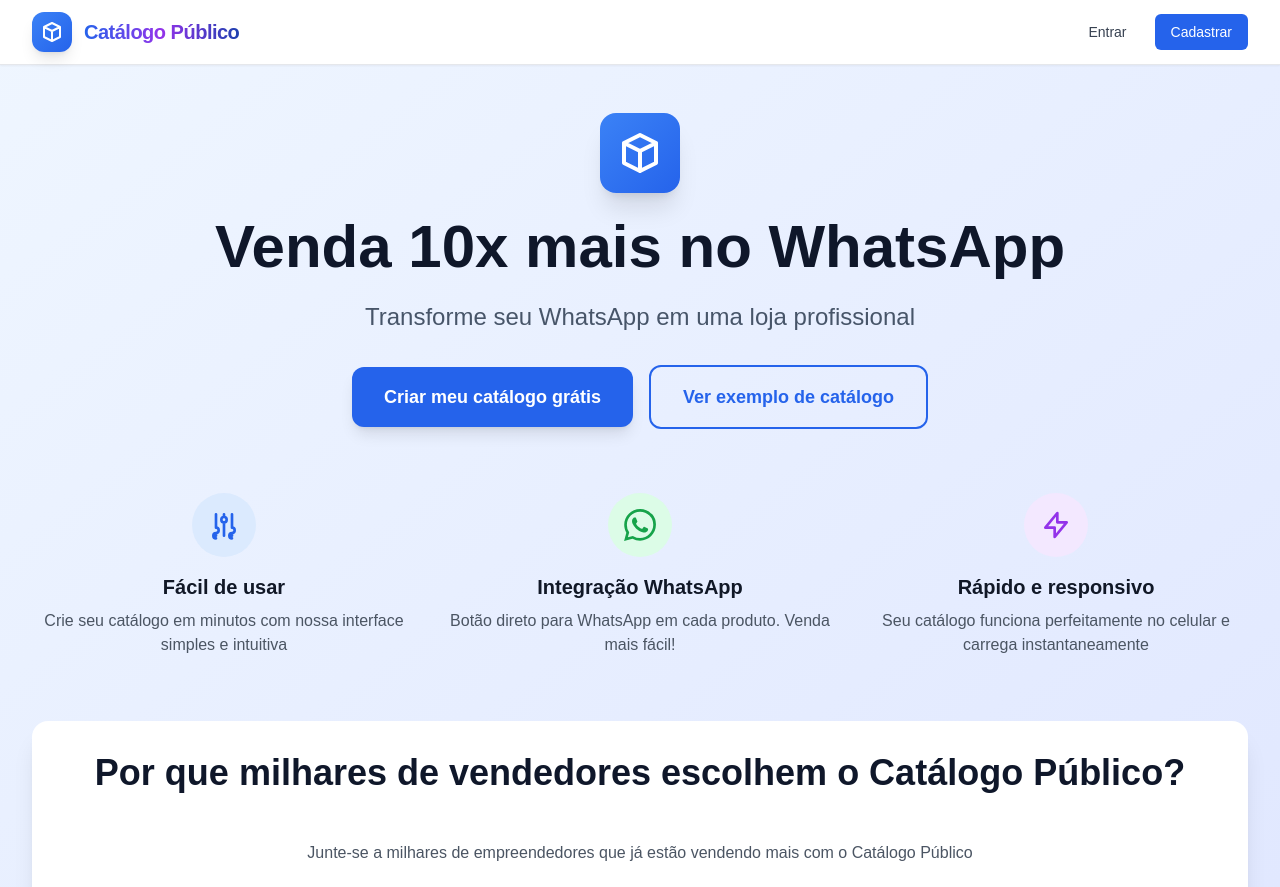
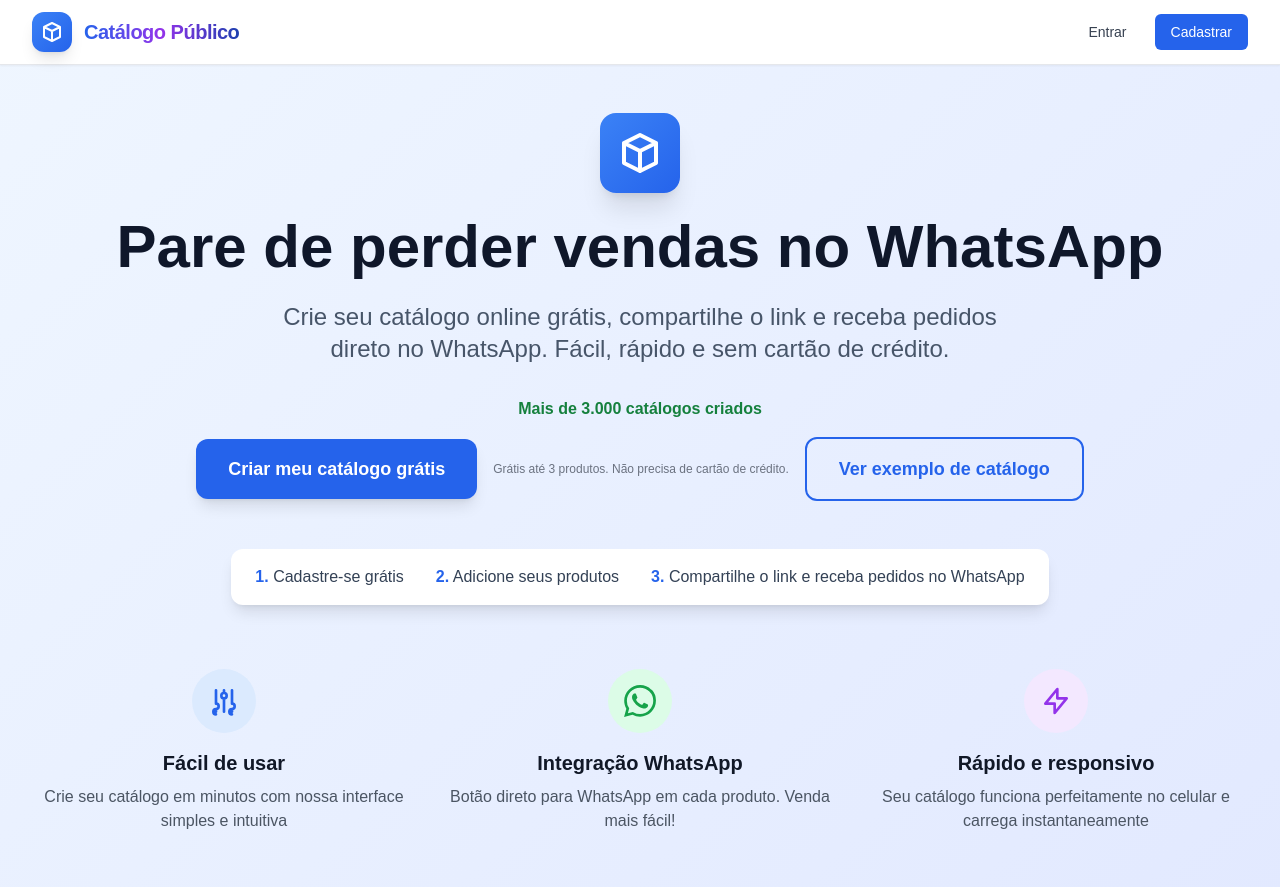
Before and after one commit to alexberneira/catalogozap, a Next.js app: page / in a window 1280 px wide. Shown: the top 887 px of the page. Built offline with nearby package versions, Linux system fonts and the light colour scheme; no server answers.

Commit message:
Melhora copy da landing page para aumentar conversão e reforça benefícios do catálogo

```diff
--- a/src/app/page.tsx
+++ b/src/app/page.tsx
@@ -56,14 +56,18 @@
             </div>
             <div className="mb-6">
               <h1 className="text-5xl md:text-6xl font-black text-slate-900 mb-6 leading-tight">
-                Venda 10x mais no WhatsApp
+                Pare de perder vendas no WhatsApp
               </h1>
               <p className="text-xl md:text-2xl text-slate-600 mb-8 max-w-3xl mx-auto">
-                Transforme seu WhatsApp em uma loja profissional
+                Crie seu catálogo online grátis, compartilhe o link e receba pedidos direto no WhatsApp. Fácil, rápido e sem cartão de crédito.
               </p>
             </div>
           </div>
 
+          {/* Prova social */}
+          <div className="mb-4">
+            <p className="text-base text-green-700 font-semibold">Mais de 3.000 catálogos criados</p>
+          </div>
           <div className="flex flex-col sm:flex-row gap-4 mb-12 justify-center items-center">
             <Link
               href="/register"
@@ -71,12 +75,25 @@
             >
               Criar meu catálogo grátis
             </Link>
+            <div className="text-xs text-gray-500 mt-2 sm:mt-0 text-center w-full sm:w-auto">
+              Grátis até 3 produtos. Não precisa de cartão de crédito.
+            </div>
             <Link
               href="/demo"
               className="border-2 border-blue-600 text-blue-600 hover:bg-blue-50 px-8 py-4 rounded-xl text-lg font-semibold transition-colors duration-200"
             >
               Ver exemplo de catálogo
             </Link>
+          </div>
+          {/* Passo a passo */}
+          <div className="mb-12 flex flex-col items-center">
+            <div className="bg-white rounded-xl shadow-lg px-6 py-4 inline-block">
+              <ol className="flex flex-col sm:flex-row gap-4 sm:gap-8 items-center justify-center text-base text-slate-700 font-medium">
+                <li><span className="font-bold text-blue-600">1.</span> Cadastre-se grátis</li>
+                <li><span className="font-bold text-blue-600">2.</span> Adicione seus produtos</li>
+                <li><span className="font-bold text-blue-600">3.</span> Compartilhe o link e receba pedidos no WhatsApp</li>
+              </ol>
+            </div>
           </div>
         </div>
 
@@ -122,10 +139,10 @@
         {/* CTA Section */}
         <div className="bg-white rounded-2xl shadow-xl p-8 text-center">
           <h2 className="text-3xl md:text-4xl font-bold text-slate-900 mb-12 text-center">
-            Por que milhares de vendedores escolhem o Catálogo Público?
+            Não perca mais vendas: comece agora mesmo!
           </h2>
           <p className="text-gray-600 mb-6">
-            Junte-se a milhares de empreendedores que já estão vendendo mais com o Catálogo Público
+            Em poucos minutos, seu catálogo estará online e pronto para receber pedidos. Muitos vendedores já estão vendendo mais com o Catálogo Público. O próximo pode ser você!
           </p>
           <Link
             href="/register"
@@ -133,6 +150,9 @@
           >
             Criar meu catálogo grátis
           </Link>
+          <div className="text-xs text-gray-500 mt-2">
+            Grátis até 3 produtos. Não precisa de cartão de crédito.
+          </div>
         </div>
       </main>
     </div>
```
